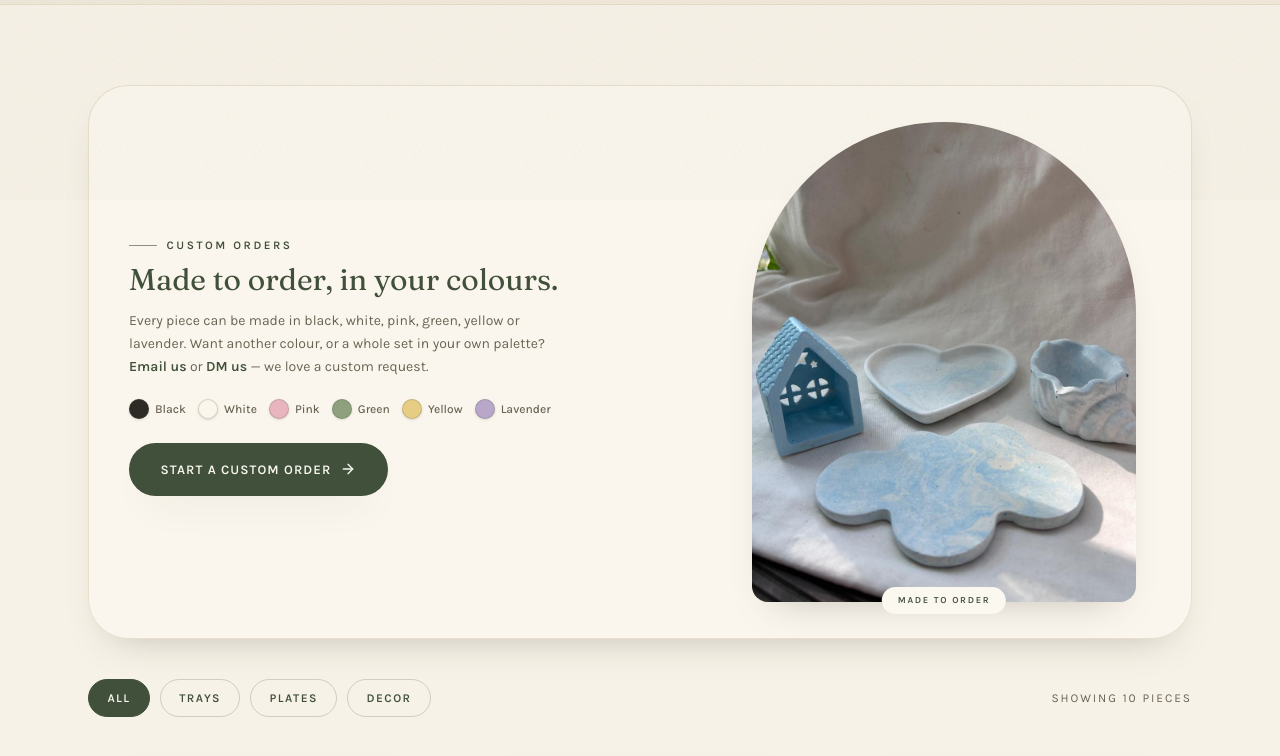
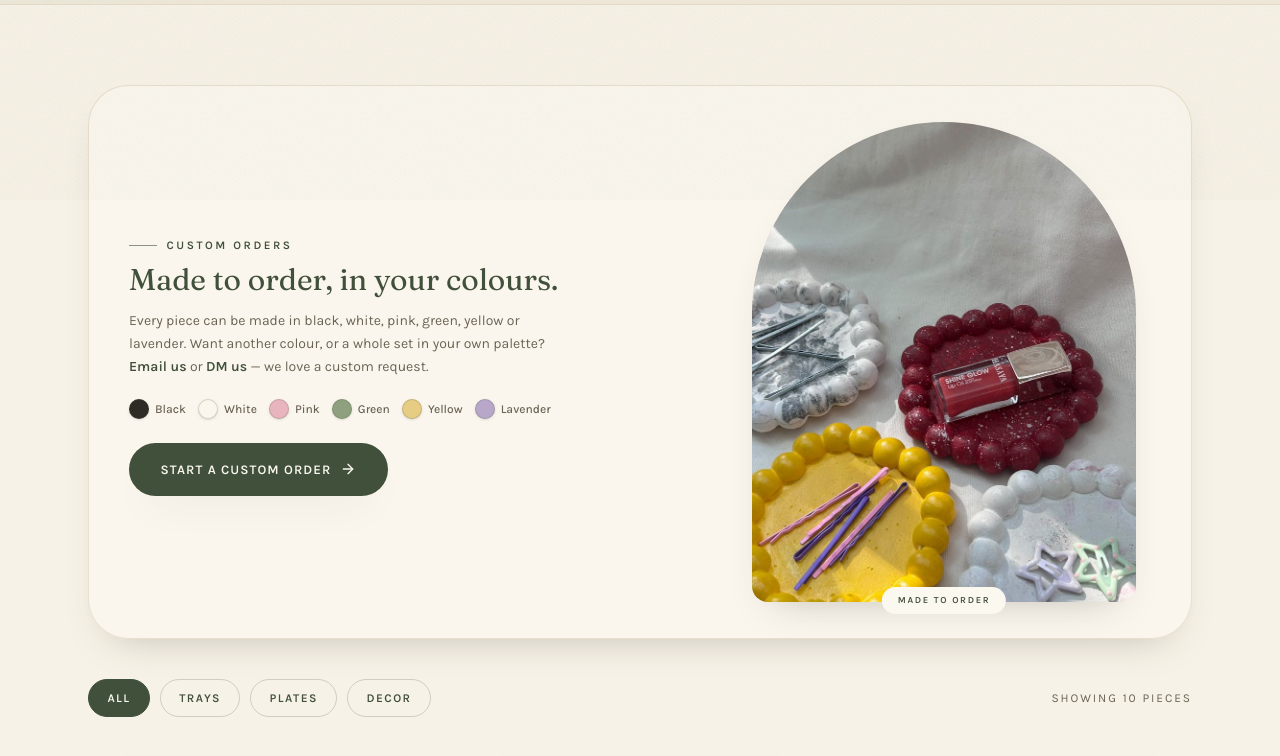
Before and after one commit to Ashfaq-network/earthform, a React (Vite) app: page /shop in a window 1280 px wide. Shown: the part 600-1356 px from the top of the page. Built offline with nearby package versions, Linux system fonts and the light colour scheme.

Commit message:
Replace custom order image

```diff
--- a/src/pages/Order.jsx
+++ b/src/pages/Order.jsx
@@ -70,8 +70,8 @@ function OrderSummary({ selectedProduct, isCustom, productName, form, subtotal }
           />
         ) : isCustom ? (
           <img
-            src="/images/colour-set.jpg"
-            alt="Custom earthform pieces in six colours"
+            src="/images/custom-order.jpg"
+            alt="Custom earthform pieces made to order"
             loading="lazy"
             decoding="async"
             className="aspect-[4/3] w-full object-cover"
--- a/src/pages/Shop.jsx
+++ b/src/pages/Shop.jsx
@@ -104,8 +104,8 @@ export default function Shop() {
                 <div className="relative mx-auto w-full max-w-xs sm:max-w-sm">
                   <div className="arch-frame aspect-[4/5] w-full shadow-soft">
                     <img
-                      src="/images/colour-set.jpg"
-                      alt="Custom earthform cement pieces made to order in black, white, pink, green, yellow and lavender"
+                      src="/images/custom-order.jpg"
+                      alt="Custom earthform cement pieces made to order in your chosen colours"
                       loading="lazy"
                       decoding="async"
                       className="h-full w-full object-cover"
```
Also changed, not shown: public/images/colour-set.jpg (deleted), public/images/custom-order.jpg (added).
